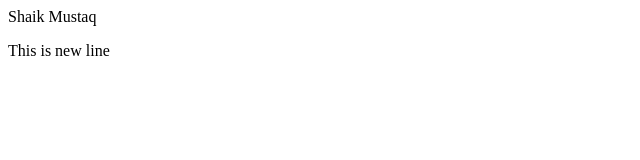
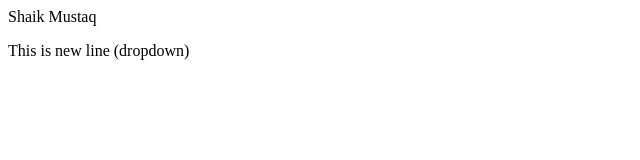
Before and after one commit to Shaik-Mustaq/localrepo, a plain HTML site: page index.html in a window 1280 px wide. Shown: the full height of the page, 0-640 px from the left. Drawn offline with Linux system fonts and the light colour scheme.

```diff
--- a/index.html
+++ b/index.html
@@ -1,2 +1,2 @@
 <p>Shaik Mustaq</p>
-<p>This is new line</p>
+<p>This is new line (dropdown)</p>
```
